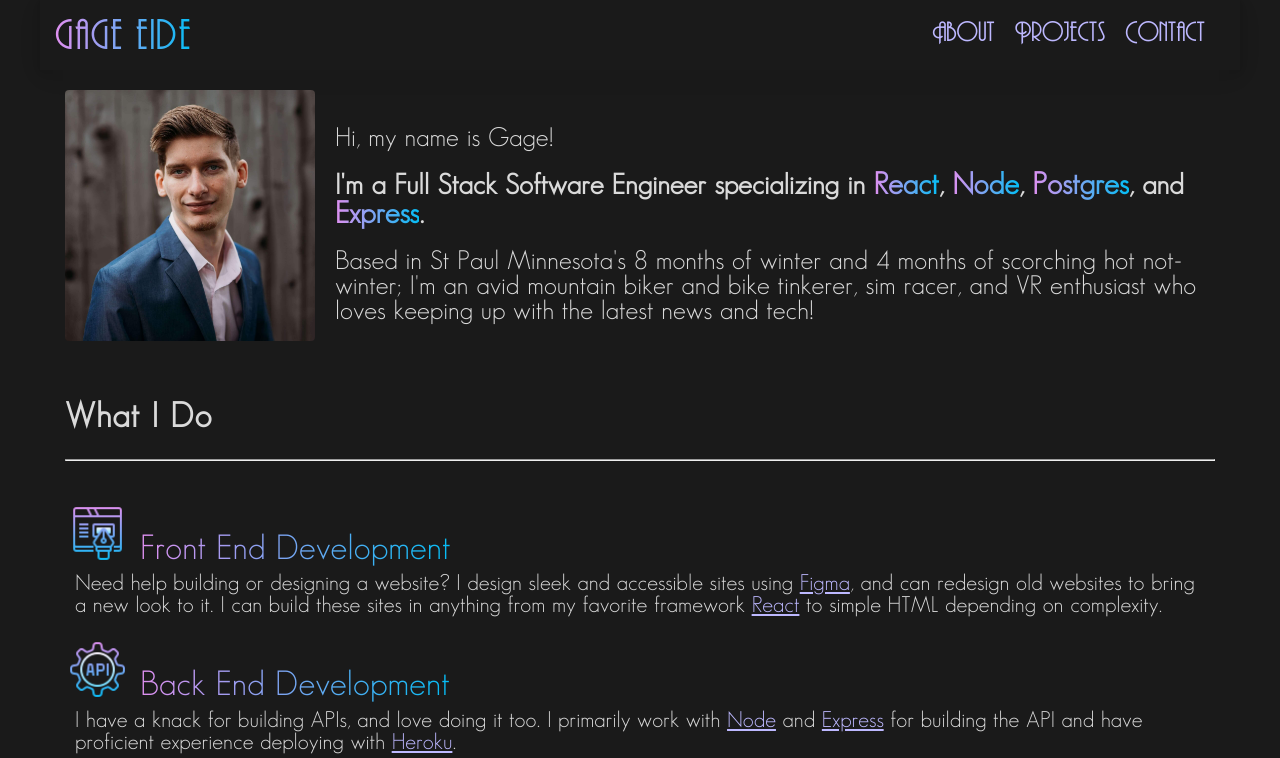
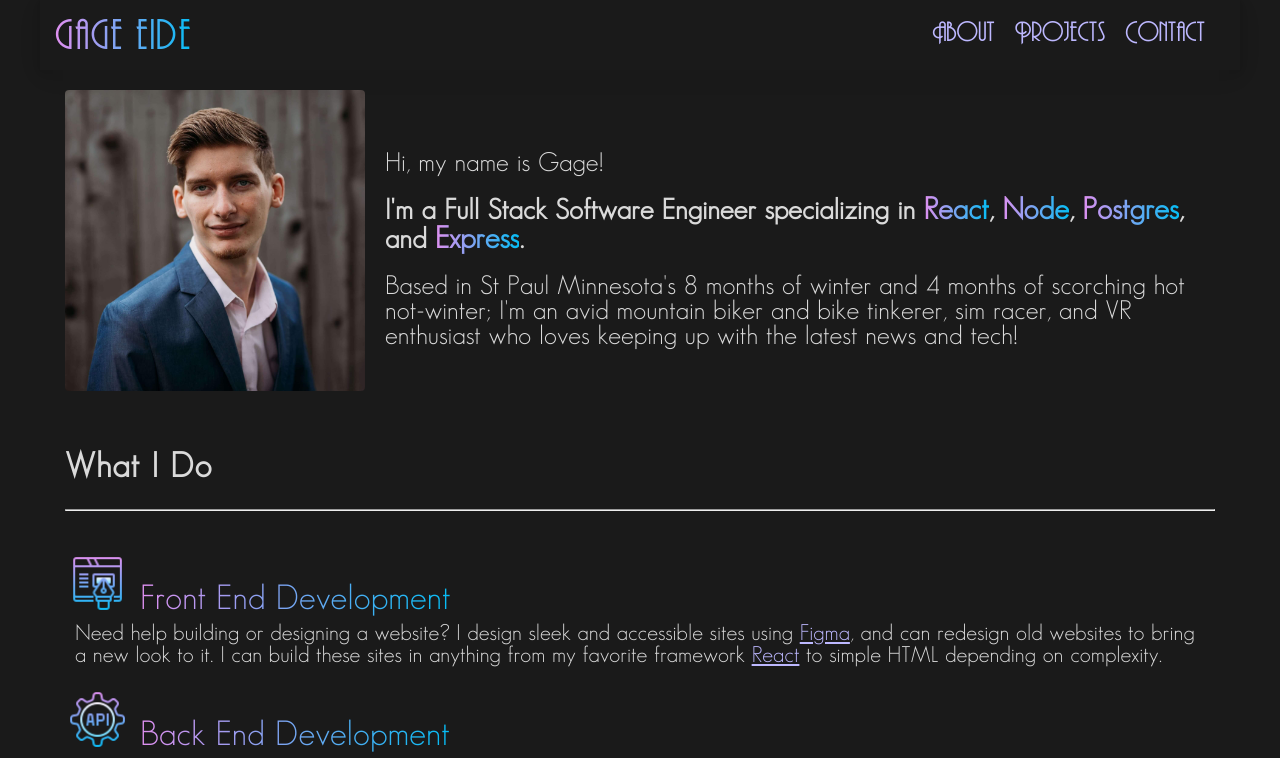
Before and after one commit to gage117/portfolio_v2, a React (Create React App) app: page / in a window 1280 px wide. Shown: the top 758 px of the page. Built offline with nearby package versions, Linux system fonts and the light colour scheme.

Commit message:
Adjusted headshot responsiveness

```diff
--- a/src/Stylesheets/_responsiveness.scss
+++ b/src/Stylesheets/_responsiveness.scss
@@ -18,6 +18,10 @@
 		// Set overflow-y to auto to avoid two scroll bars
 	.App {
 		overflow-y: auto;
+		.headshot {
+			min-width: 300px;
+			max-width: 300px;
+		}
 	}
 	#Header > .link-container {
 		width: auto;
@@ -41,7 +45,7 @@
 	}
 }
 
-@media screen and (min-width: 700px) {
+@media screen and (min-width: 800px) {
 	// Switch bio and headshot from column to side by side
 	.bio {
 		flex-direction: row-reverse;
--- a/src/index.css
+++ b/src/index.css
@@ -309,6 +309,10 @@ footer .credit a {
   .App {
     overflow-y: auto;
   }
+  .App .headshot {
+    min-width: 300px;
+    max-width: 300px;
+  }
 
   #Header > .link-container {
     width: auto;
@@ -330,7 +334,7 @@ footer .credit a {
     max-width: 550px;
   }
 }
-@media screen and (min-width: 700px) {
+@media screen and (min-width: 800px) {
   .bio {
     flex-direction: row-reverse;
     justify-content: flex-end;
```
Also changed, not shown: 1 other file (tests, documents, lock files or other folders).
